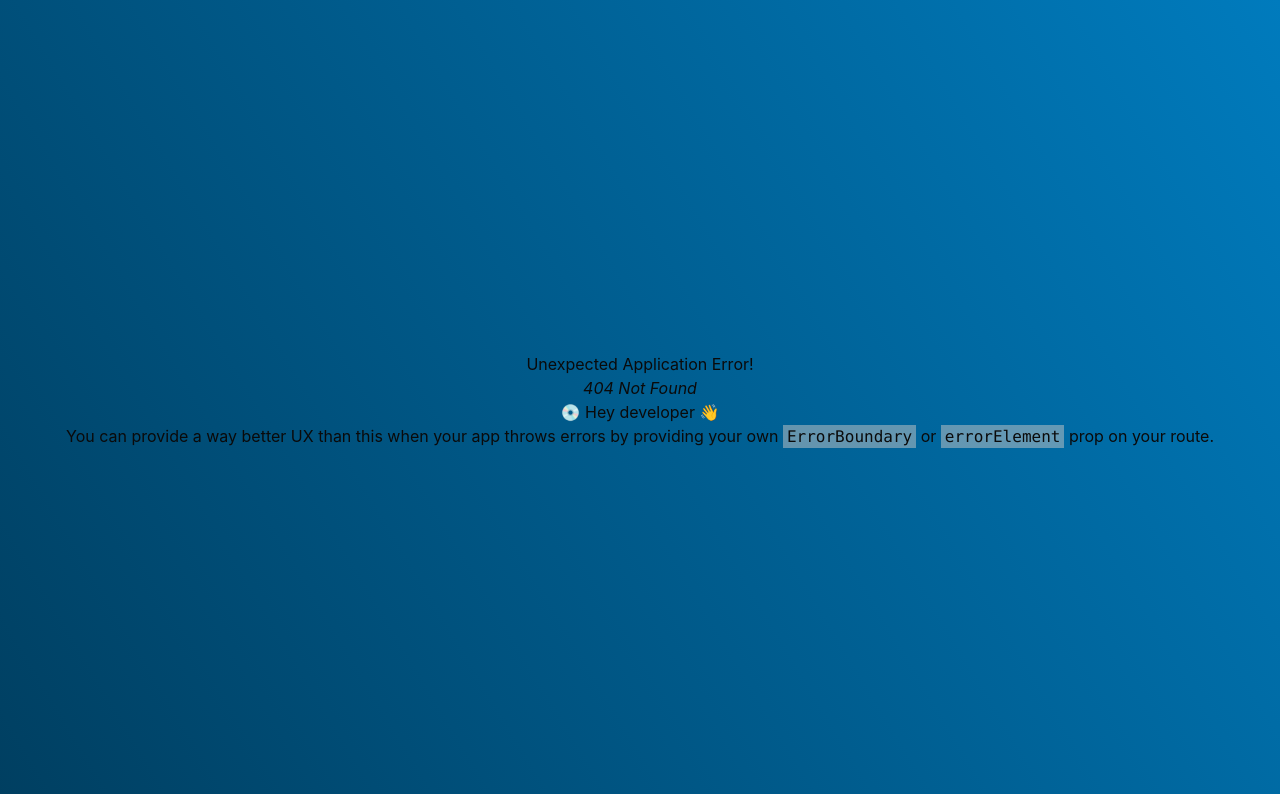
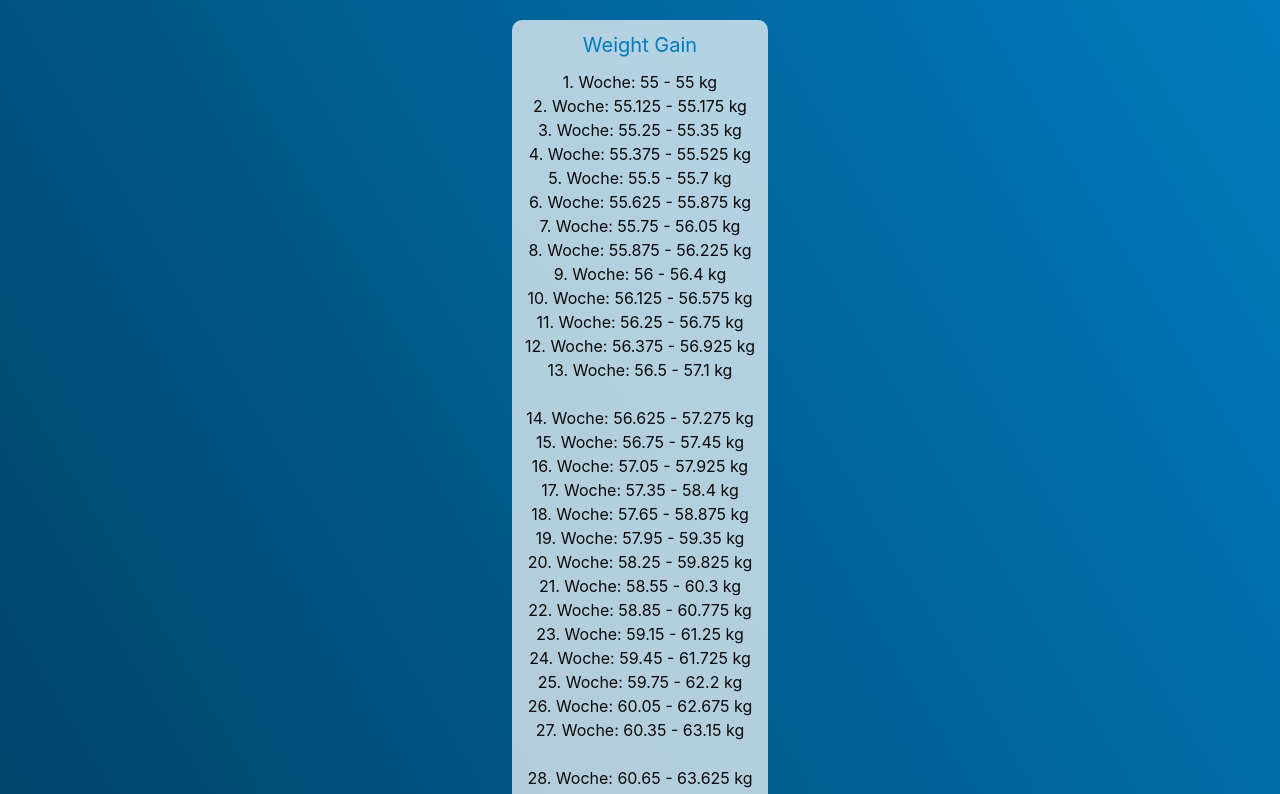
Before and after one commit to BroBuddy/pregnancy-helper, a React (Vite) app: page /weight-gain in a window 1280 px wide. Before the commit this address had no page. Shown: the top 794 px of the page. Built offline with nearby package versions, Linux system fonts and the light colour scheme.

Commit message:
added weight gain page

```diff
--- /dev/null
+++ b/src/components/WeightGain.tsx
@@ -0,0 +1,63 @@
+import React from 'react'
+
+const WeightGain = () => {
+    const startWeight = 55000
+    const weeksOfPregnancy = 40
+    const weightTable = [
+        [125, 175],
+        [300, 475],
+        [325, 475],
+    ]
+
+    const weightInWeek = [[startWeight, startWeight]]
+
+    for (let i = 0; i <= weeksOfPregnancy; i++) {
+        if (i < 14) {
+            weightInWeek.push([
+                weightInWeek[i][0] + weightTable[0][0],
+                weightInWeek[i][1] + weightTable[0][1],
+            ])
+        } else if (i >= 14 && i < 28) {
+            weightInWeek.push([
+                weightInWeek[i][0] + weightTable[1][0],
+                weightInWeek[i][1] + weightTable[1][1],
+            ])
+        } else if (i >= 28 && i <= 38) {
+            weightInWeek.push([
+                weightInWeek[i][0] + weightTable[2][0],
+                weightInWeek[i][1] + weightTable[2][1],
+            ])
+        }
+    }
+
+    const getWeightIncrementByWeek = (increment: number[]) => {
+        return increment[0] / 1000 + ' - ' + increment[1] / 1000
+    }
+
+    return (
+        <>
+            <div className="card">
+                <h2>Weight Gain</h2>
+
+                <div>
+                    {weightInWeek.map((increment, index) => {
+                        return (
+                            <React.Fragment key={index}>
+                                <div>
+                                    {index + 1}. Woche:{' '}
+                                    {getWeightIncrementByWeek(increment)} kg
+                                </div>
+
+                                {(index + 1 === 13 || index + 1 === 27) && (
+                                    <br />
+                                )}
+                            </React.Fragment>
+                        )
+                    })}
+                </div>
+            </div>
+        </>
+    )
+}
+
+export default WeightGain
--- a/src/main.tsx
+++ b/src/main.tsx
@@ -4,6 +4,7 @@ import App from './App.tsx'
 import { createBrowserRouter, RouterProvider } from 'react-router-dom'
 import './index.css'
 import WeekDetail from './components/WeekDetail.tsx'
+import WeightGain from './components/WeightGain.tsx'
 
 const router = createBrowserRouter([
     {
@@ -14,6 +15,10 @@ const router = createBrowserRouter([
         path: '/week/:week',
         element: <WeekDetail />,
     },
+    {
+        path: '/weight-gain',
+        element: <WeightGain />,
+    },
 ])
 
 createRoot(document.getElementById('root')!).render(
```
